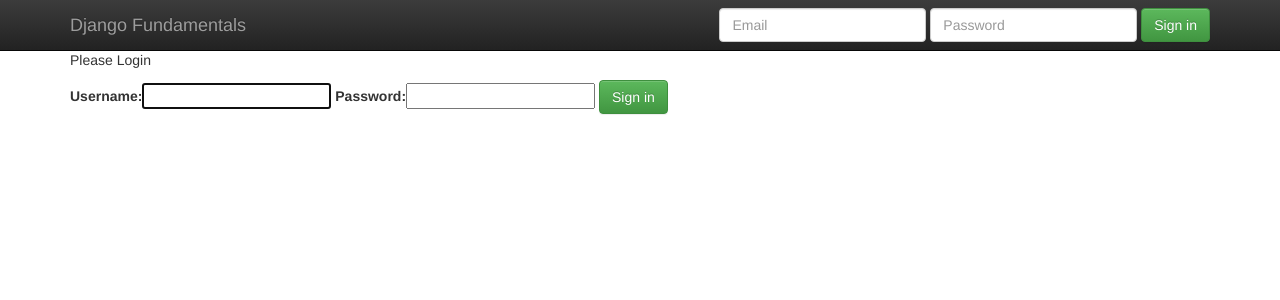
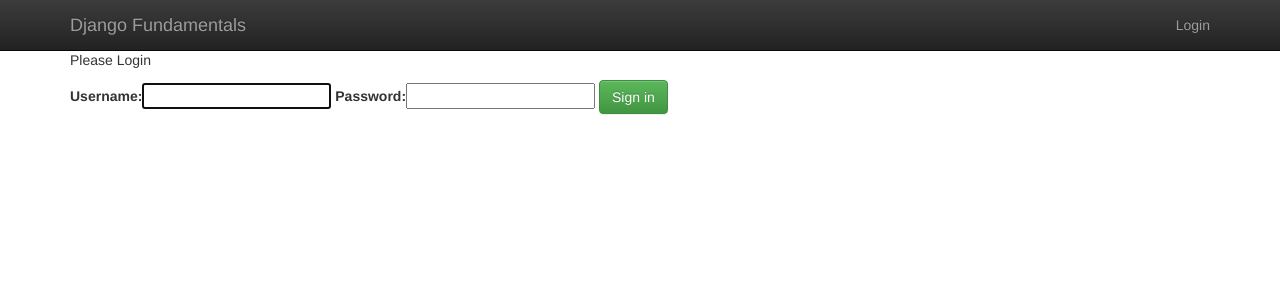
Before and after one commit to abhitechno01/django-tictactoe, a Django app: page /player/login in a window 1280 px wide. Shown: the top 300 px of the page. Run offline with Django 3.2, Linux system fonts and the light colour scheme; some libraries are stand-ins or nearby versions.

Commit message:
added login configuration to settings

```diff
--- a/templates/base.html
+++ b/templates/base.html
@@ -24,25 +24,15 @@
     <nav class="navbar navbar-inverse navbar-fixed-top" role="navigation">
       <div class="container">
         <div class="navbar-header">
-          <button type="button" class="navbar-toggle collapsed" data-toggle="collapse" data-target="#navbar" aria-expanded="false" aria-controls="navbar">
-            <span class="sr-only">Toggle navigation</span>
-            <span class="icon-bar"></span>
-            <span class="icon-bar"></span>
-            <span class="icon-bar"></span>
-          </button>
           <a class="navbar-brand" href="/">Django Fundamentals</a>
         </div>
-        <div id="navbar" class="navbar-collapse collapse">
-          <form class="navbar-form navbar-right" role="form">
-            <div class="form-group">
-              <input type="text" placeholder="Email" class="form-control">
-            </div>
-            <div class="form-group">
-              <input type="password" placeholder="Password" class="form-control">
-            </div>
-            <button type="submit" class="btn btn-success">Sign in</button>
-          </form>
-        </div><!--/.navbar-collapse -->
+       <ul class="nav navbar-nav navbar-right">
+        {% if user.is_authenticated %}
+        <li><a href="{% url 'player_logout' %}">Logout</a></li>
+        {% else %}
+        <li><a href="{% url 'player_login' %}">Login</a></li>
+        {% endif %}
+       </ul>
       </div>
     </nav>
 
--- a/tictactoe/settings.py
+++ b/tictactoe/settings.py
@@ -126,3 +126,5 @@ STATICFILES_DIRS = [
 ]
 
 LOGIN_REDIRECT_URL = "player_home"
+LOGOUT_REDIRECT_URL = "tictactoe_welcome"
+LOGIN_URL = "player_login"
--- a/tictactoe/urls.py
+++ b/tictactoe/urls.py
@@ -19,7 +19,6 @@ from .views import welcome
 
 urlpatterns = [
     path('admin/', admin.site.urls),
-    path('welcome/', welcome),
-    path('', welcome),
+    path('', welcome, name="tictactoe_welcome"),
     path('player/', include('player.urls'))
 ]
```
